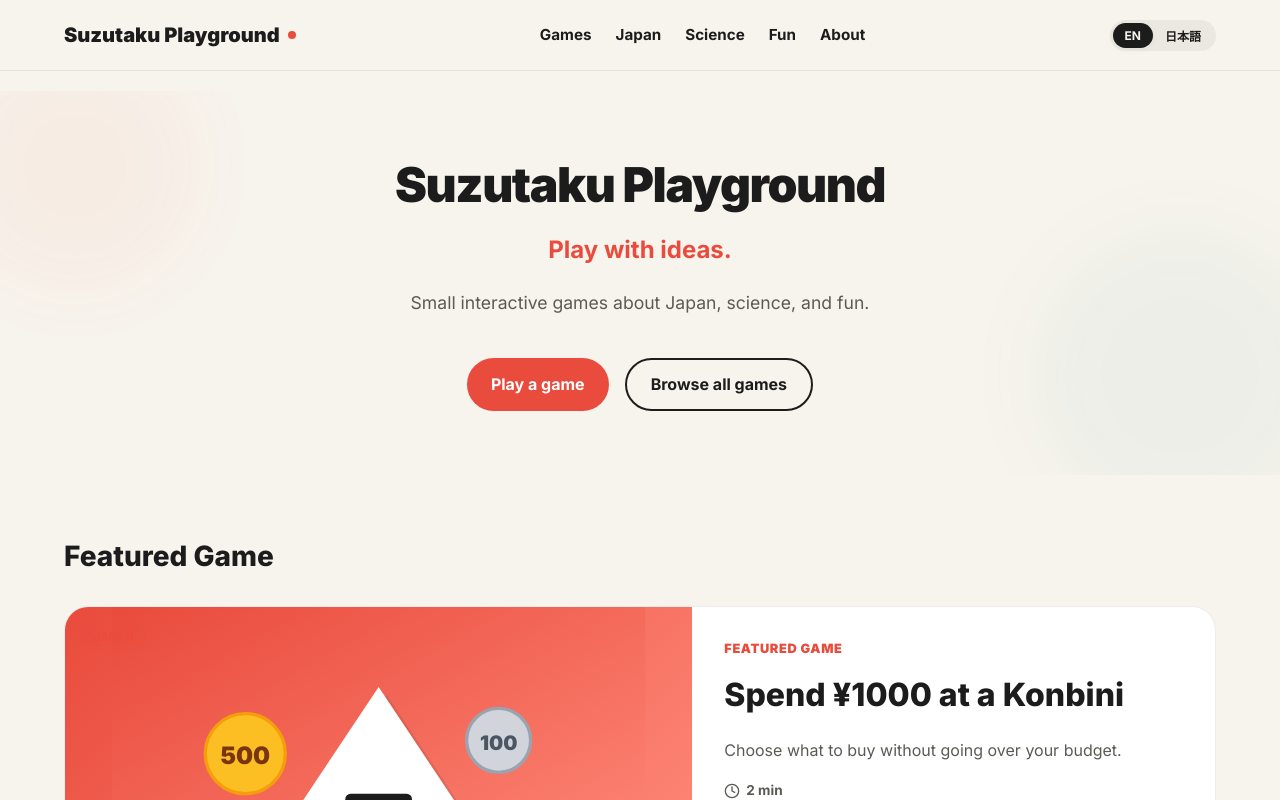
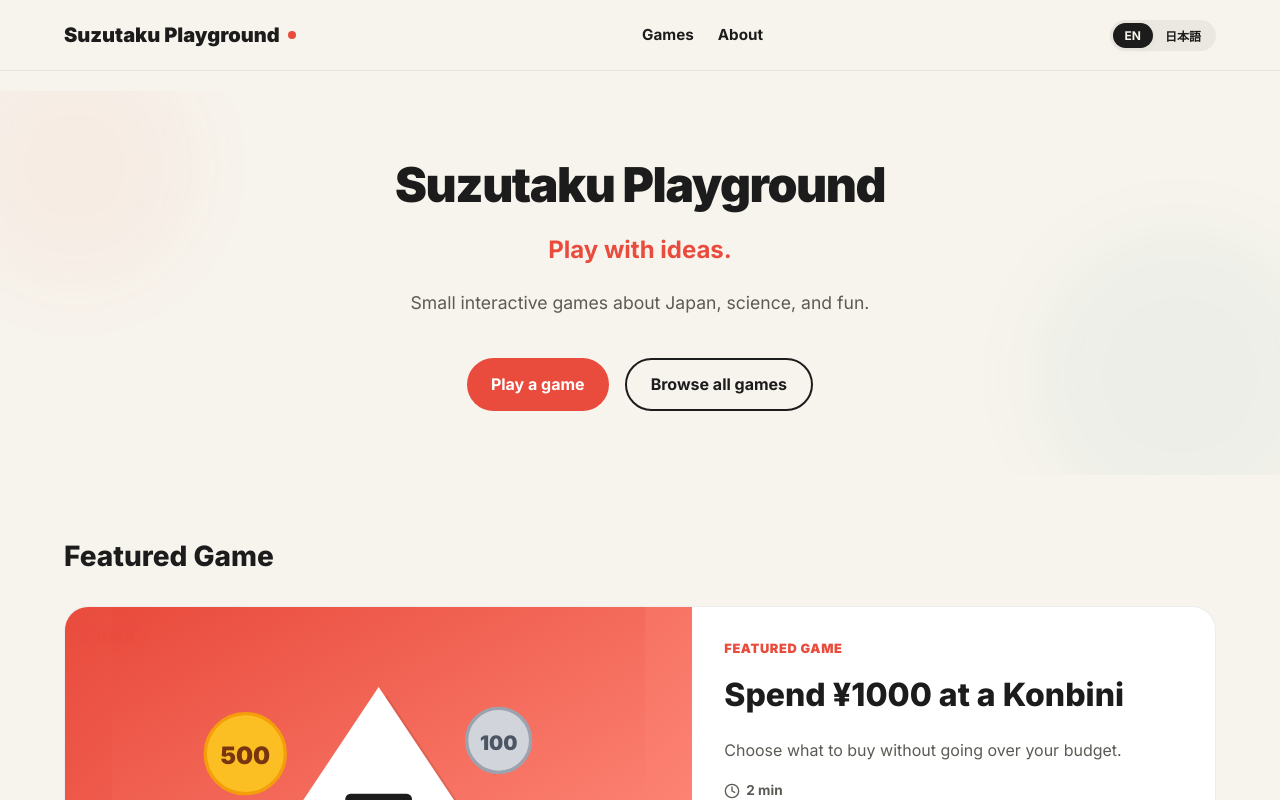
Before and after one commit to suzutaku6311-eng/suzutaku-playground, a React (Vite) app: page / in a window 1280 px wide. Shown: the top 800 px of the page. Built offline with nearby package versions, Linux system fonts and the light colour scheme.

Commit message:
refactor: simplify header to Games & About

```diff
--- a/src/components/Header.tsx
+++ b/src/components/Header.tsx
@@ -27,15 +27,6 @@ export const Header: React.FC = () => {
         <nav className="nav-links">
           <NavLink to="/games" className={({ isActive }) => `nav-link ${isActive ? 'active' : ''}`}>
             {t('nav.games')}
-          </NavLink>
-          <NavLink to="/category/japan" className={({ isActive }) => `nav-link ${isActive ? 'active' : ''}`}>
-            {t('nav.japan')}
-          </NavLink>
-          <NavLink to="/category/science" className={({ isActive }) => `nav-link ${isActive ? 'active' : ''}`}>
-            {t('nav.science')}
-          </NavLink>
-          <NavLink to="/category/fun" className={({ isActive }) => `nav-link ${isActive ? 'active' : ''}`}>
-            {t('nav.fun')}
           </NavLink>
           <NavLink to="/about" className={({ isActive }) => `nav-link ${isActive ? 'active' : ''}`}>
             {t('nav.about')}
@@ -85,27 +76,6 @@ export const Header: React.FC = () => {
           {t('nav.games')}
         </NavLink>
         <NavLink
-          to="/category/japan"
-          className={({ isActive }) => `mobile-link ${isActive ? 'active' : ''}`}
-          onClick={closeMenu}
-        >
-          {t('nav.japan')}
-        </NavLink>
-        <NavLink
-          to="/category/science"
-          className={({ isActive }) => `mobile-link ${isActive ? 'active' : ''}`}
-          onClick={closeMenu}
-        >
-          {t('nav.science')}
-        </NavLink>
-        <NavLink
-          to="/category/fun"
-          className={({ isActive }) => `mobile-link ${isActive ? 'active' : ''}`}
-          onClick={closeMenu}
-        >
-          {t('nav.fun')}
-        </NavLink>
-        <NavLink
           to="/about"
           className={({ isActive }) => `mobile-link ${isActive ? 'active' : ''}`}
           onClick={closeMenu}
```
